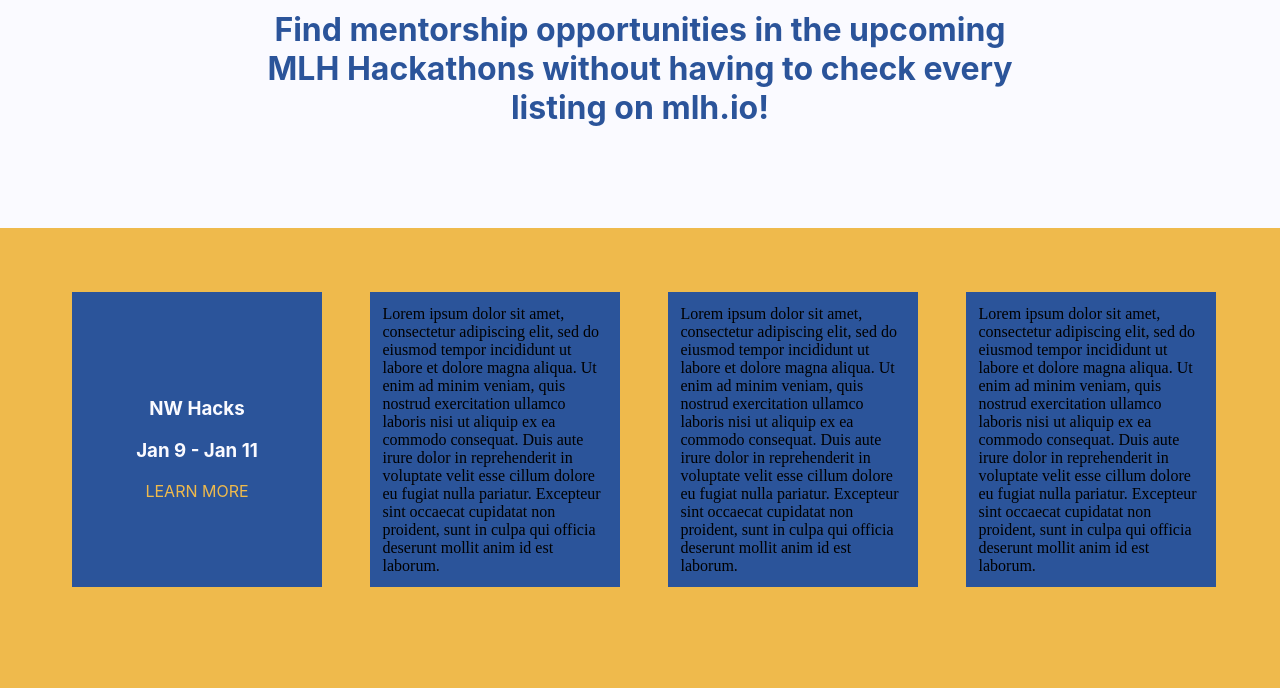
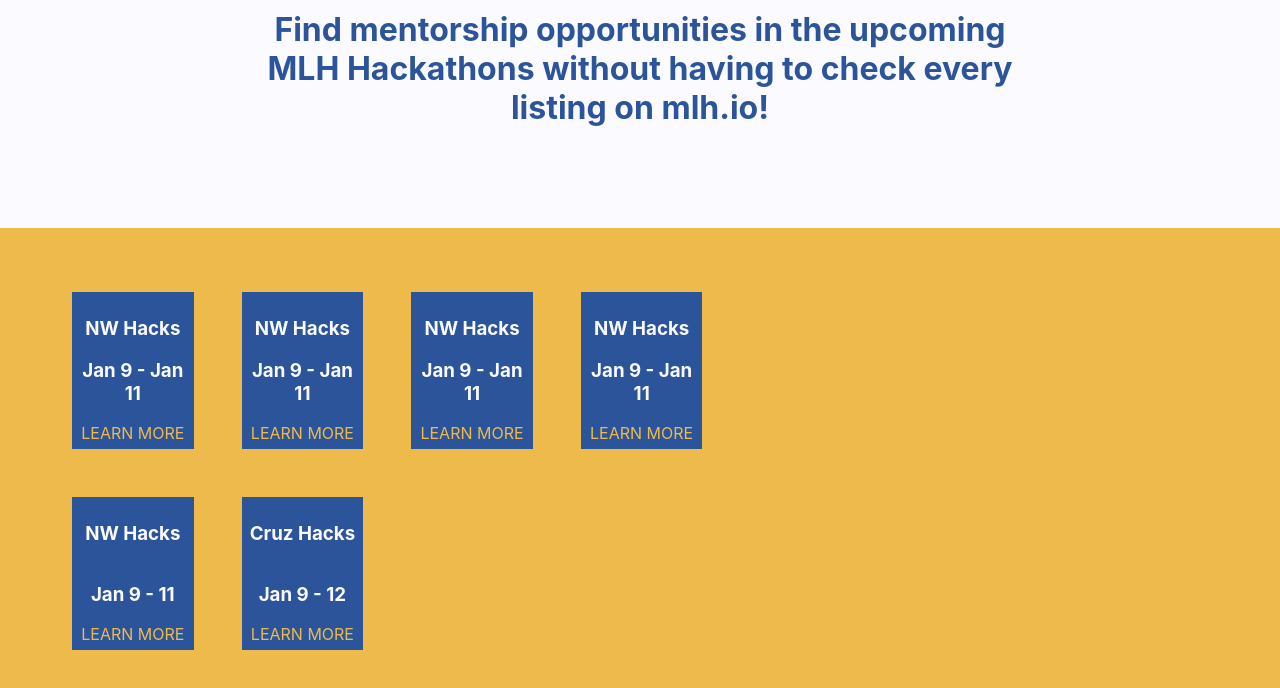
Before and after one commit to Akash2002/MLHMentorSearch, a plain HTML site: page index.html in a window 1280 px wide. Shown: the part 172-860 px from the top of the page. Before the commit the page ends 823 px from the top, so only its background shows below. Drawn offline with Linux system fonts and the light colour scheme.

Commit message:
Dynamically adding elements based on JS array

```diff
--- a/index.html
+++ b/index.html
@@ -1,6 +1,7 @@
 <!DOCTYPE html>
 <html>
     <head>
+        <title> MLH Mentor Search </title>
         <link rel = "stylesheet" href = "style.css">
     </head>
     <body>
@@ -19,15 +20,25 @@
                 </strong>
                 <a href="#"> Learn More </a>
             </div>
-            <div>
-                Lorem ipsum dolor sit amet, consectetur adipiscing elit, sed do eiusmod tempor incididunt ut labore et dolore magna aliqua. Ut enim ad minim veniam, quis nostrud exercitation ullamco laboris nisi ut aliquip ex ea commodo consequat. Duis aute irure dolor in reprehenderit in voluptate velit esse cillum dolore eu fugiat nulla pariatur. Excepteur sint occaecat cupidatat non proident, sunt in culpa qui officia deserunt mollit anim id est laborum.
+            <div class = "hack-information">
+                <strong> <h3> NW Hacks </h3>
+                    <h3> Jan 9 - Jan 11 </h3>
+                </strong>
+                <a href="#"> Learn More </a>
             </div>
-            <div>
-                Lorem ipsum dolor sit amet, consectetur adipiscing elit, sed do eiusmod tempor incididunt ut labore et dolore magna aliqua. Ut enim ad minim veniam, quis nostrud exercitation ullamco laboris nisi ut aliquip ex ea commodo consequat. Duis aute irure dolor in reprehenderit in voluptate velit esse cillum dolore eu fugiat nulla pariatur. Excepteur sint occaecat cupidatat non proident, sunt in culpa qui officia deserunt mollit anim id est laborum.
+            <div class = "hack-information">
+                <strong> <h3> NW Hacks </h3>
+                    <h3> Jan 9 - Jan 11 </h3>
+                </strong>
+                <a href="#"> Learn More </a>
             </div>
-            <div>
-                Lorem ipsum dolor sit amet, consectetur adipiscing elit, sed do eiusmod tempor incididunt ut labore et dolore magna aliqua. Ut enim ad minim veniam, quis nostrud exercitation ullamco laboris nisi ut aliquip ex ea commodo consequat. Duis aute irure dolor in reprehenderit in voluptate velit esse cillum dolore eu fugiat nulla pariatur. Excepteur sint occaecat cupidatat non proident, sunt in culpa qui officia deserunt mollit anim id est laborum.
+            <div class = "hack-information">
+                <strong> <h3> NW Hacks </h3>
+                    <h3> Jan 9 - Jan 11 </h3>
+                </strong>
+                <a href="#"> Learn More </a>
             </div>
         </div>
+        <script src = "script.js"> </script>
     </body>
 </html>
--- a/script.js
+++ b/script.js
@@ -0,0 +1,38 @@
+function HackathonInformation (title, duration) {
+    this.title = title;
+    this.duration = duration;
+}
+
+let hackathons = [new HackathonInformation("NW Hacks", "Jan 9 - 11"), new HackathonInformation("Cruz Hacks", "Jan 9 - 12")];
+console.log(hackathons);
+
+
+for (let h of hackathons) {
+    let lastBox = document.querySelector('div.bottom-half').lastElementChild;
+
+    let newDiv = document.createElement('div');
+    newDiv.className = 'hack-information';
+
+    let title = document.createElement('h3');
+    title.style.fontWeight = 'bold';
+    title.innerText = h.title;
+
+    let duration = document.createElement('h3');
+    duration.style.fontWeight = 'bold';
+    duration.innerText = h.duration;
+
+    let link = document.createElement('a');
+    link.setAttribute('href', '#');
+    link.style['text-transform'] = 'uppercase';
+
+    let linkText = document.createTextNode('Learn More');
+
+    link.appendChild(linkText);
+
+    newDiv.appendChild(title);
+    newDiv.appendChild(duration);
+    newDiv.appendChild(link);
+
+    lastBox.insertAdjacentElement('afterend', newDiv);
+
+}
```
